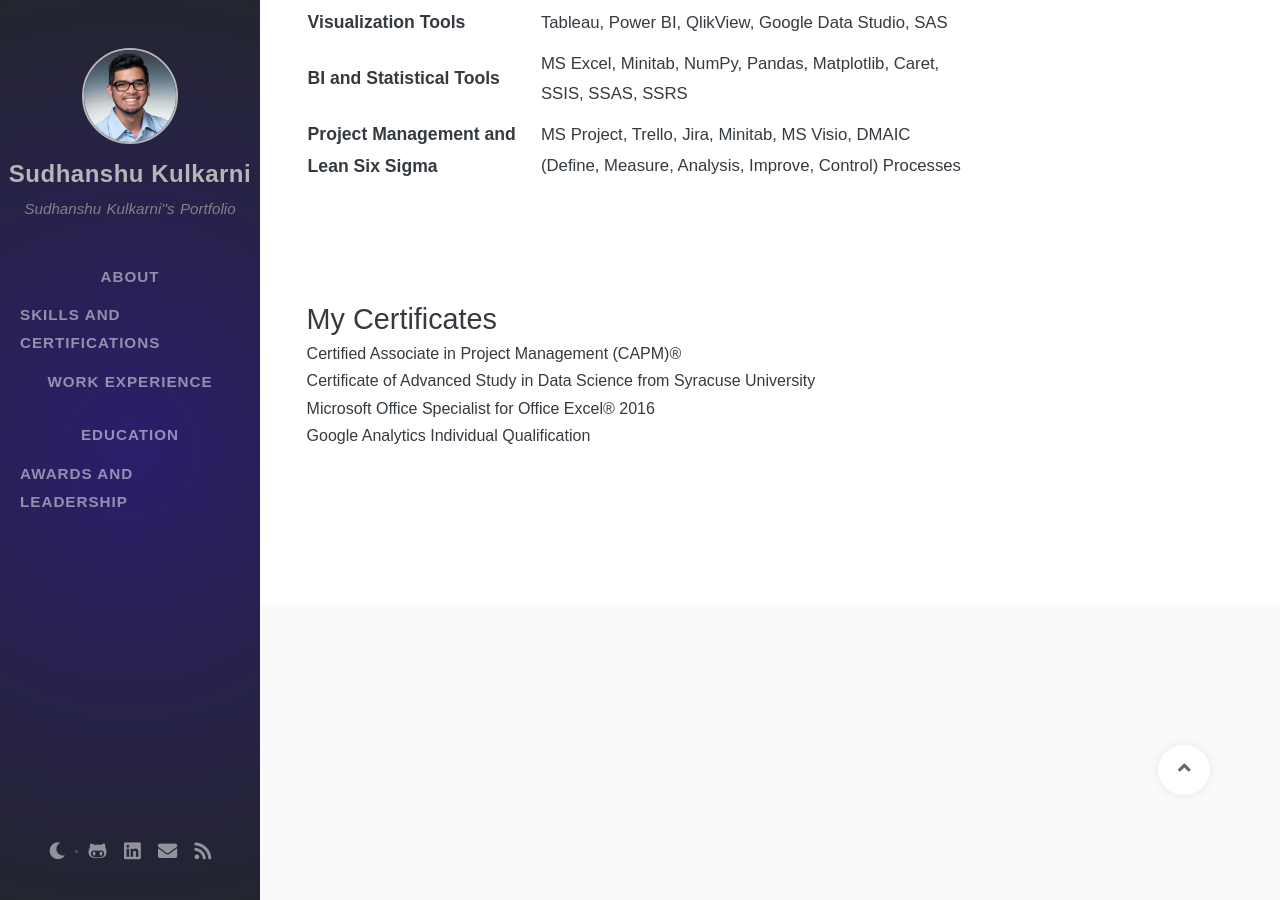
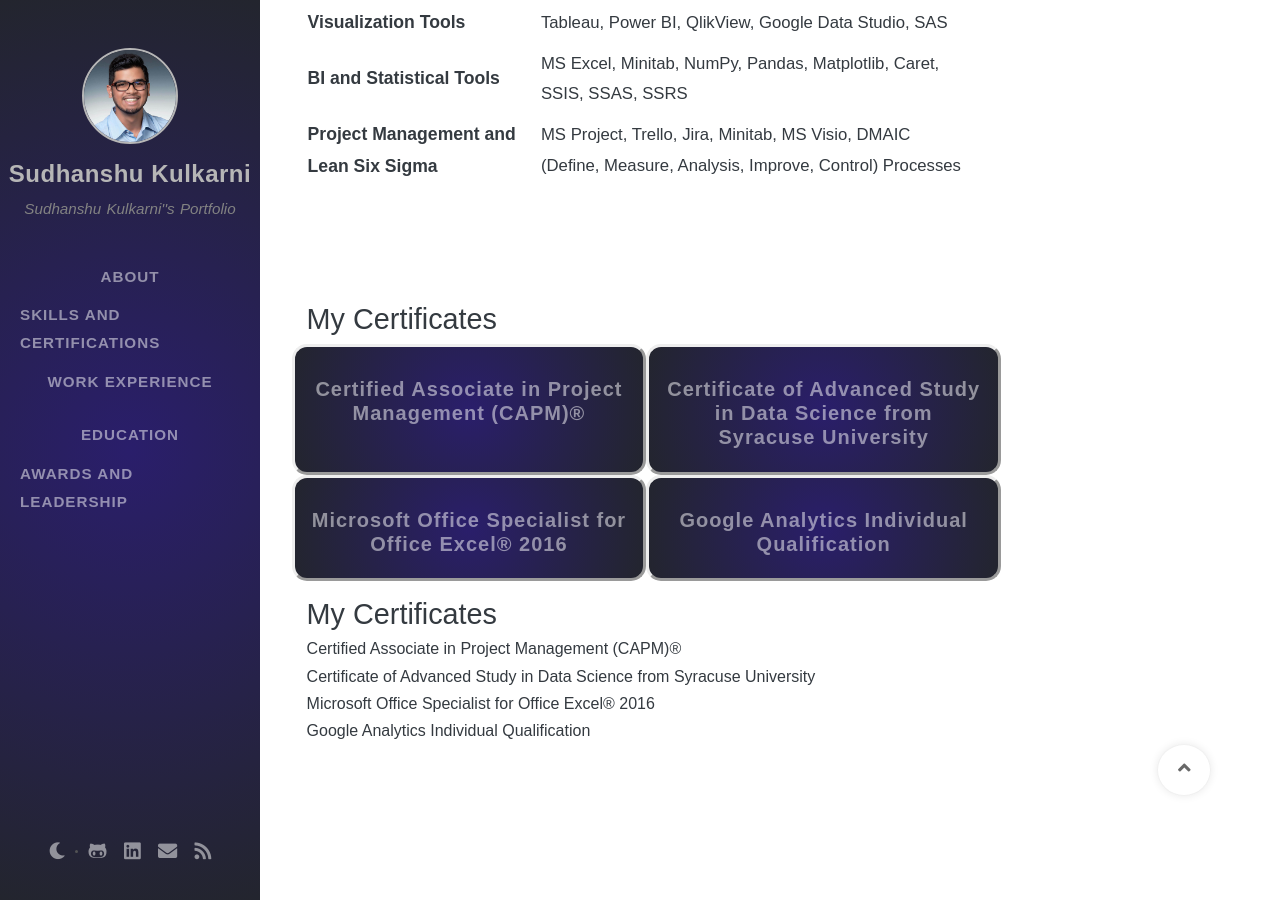
Before and after one commit to skulkarni218/skulkarni218.github.io, a Jekyll site: the page built from tabs/skills_certifications.md, in a window 1280 px wide and 900 px high, scrolled down 1182 px. Built offline with Jekyll 4.4.1, drawn with Linux system fonts in a browser that asks for light colours; nearby versions of some CDN libraries; some web fonts are replaced; comment, search, counter and statistics services are not loaded.

Commit message:
Update skills_certifications.md

```diff
--- a/tabs/skills_certifications.md
+++ b/tabs/skills_certifications.md
@@ -187,6 +187,41 @@
 
 <br><br>
 
+<div class="row" id="services">
+	<div class="col-md-12">
+		<h2 style="font-size: 1.8rem;font-weight: 400;">My Certificates</h2>
+	</div>
+
+	<div class="col-md-6 pack-service">
+		<div class="service">
+			<div class="service-detail">
+				<h3>Certified Associate in Project Management (CAPM)®</h3>
+			</div>
+		</div>
+	</div>
+	<div class="col-md-6 pack-service">
+		<div class="service">
+			<div class="service-detail">
+				<h3>Certificate of Advanced Study in Data Science from Syracuse University</h3>
+			</div>
+		</div>
+	</div>
+	<div class="col-md-6 pack-service">
+		<div class="service">
+			<div class="service-detail">
+				<h3>Microsoft Office Specialist for Office Excel® 2016</h3>
+			</div>
+		</div>
+	</div>
+	<div class="col-md-6 pack-service">
+		<div class="service">
+			<div class="service-detail">
+				<h3>Google Analytics Individual Qualification</h3>
+			</div>
+		</div>
+	</div>
+</div>
+
 <div>
 <h2 style="font-size: 1.8rem;font-weight: 400;">My Certificates</h2>
 </div>
```
